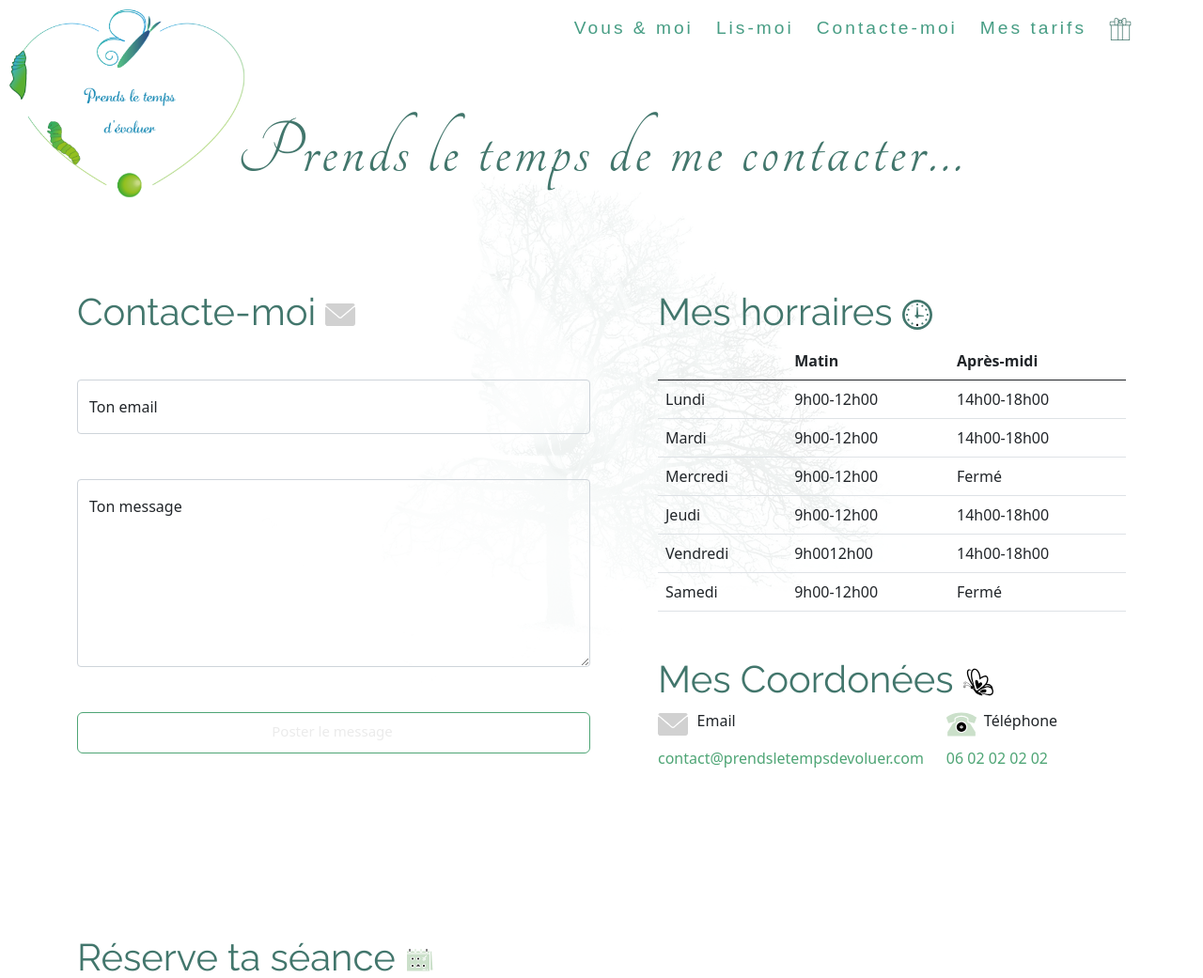
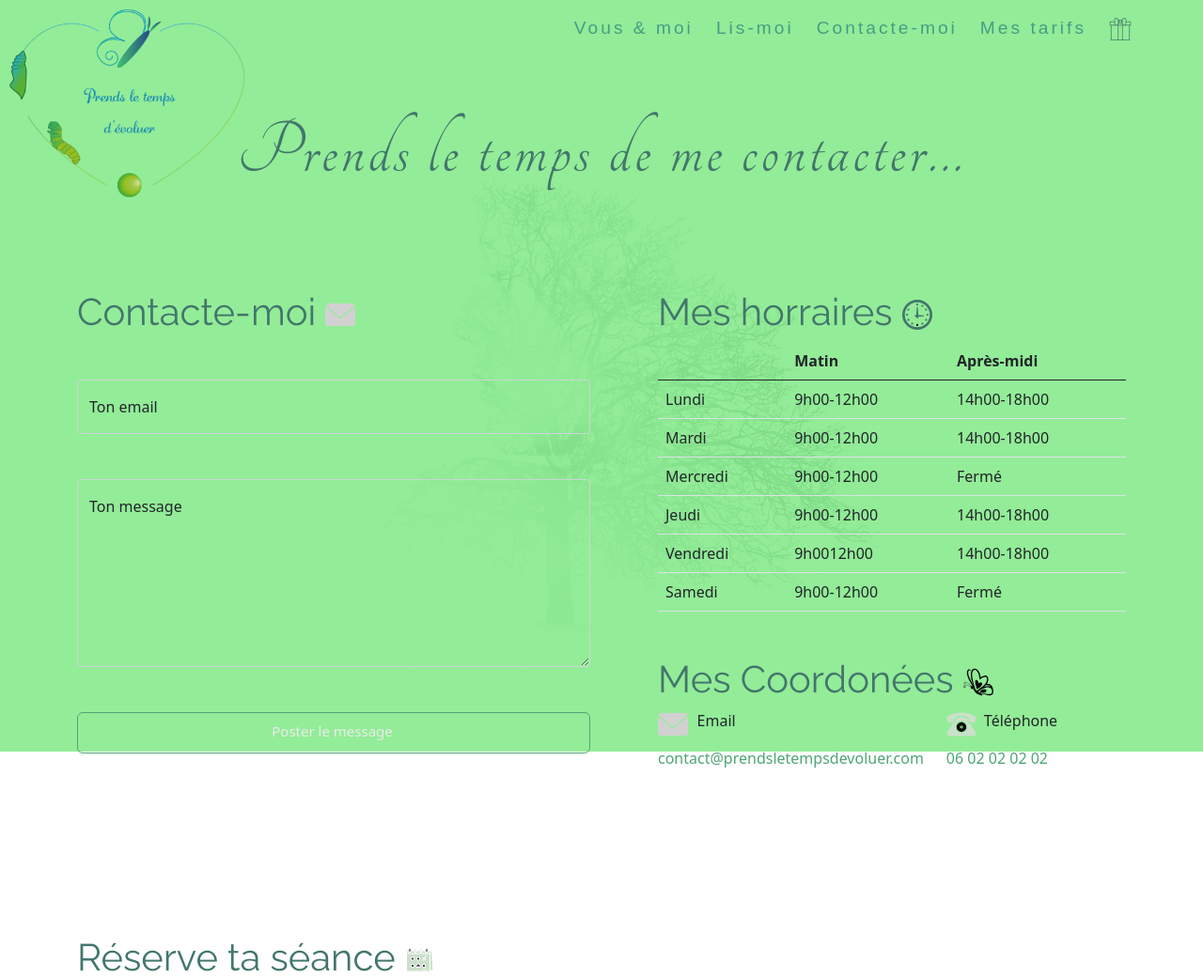
Before and after one commit to c3soft/nassima-sophro, a Symfony app: template templates/contact/contact.html.twig in a window 1280 px wide. Shown: the top 1041 px of the page at 94% size. Run offline with Twig, Linux system fonts and the light colour scheme; the template is opened without the code that fills it, so the values that code supplies are empty; some libraries are stand-ins or nearby versions.

Commit message:
Update css contact

```diff
--- a/public/css/style.css
+++ b/public/css/style.css
@@ -549,7 +549,7 @@ border-radius: 5px;
     background-size: cover;
     background-position: center;
     background-repeat: no-repeat;
-    box-shadow:inset 0 0 0 2000px rgba(255, 255, 255, 0.924);
+    box-shadow:inset 0 0 0 2000px rgba(139, 235, 144, 0.924);
     /* opacity: 0.2; */
 }
 
```
